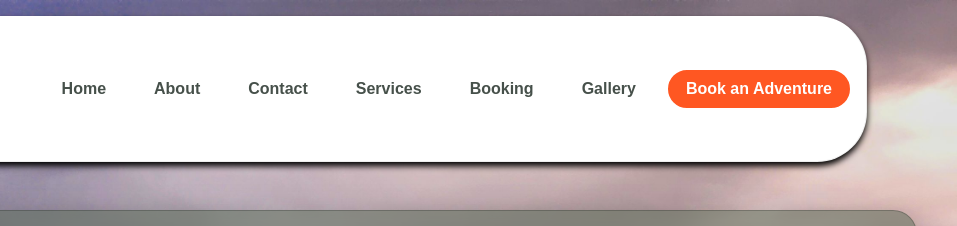
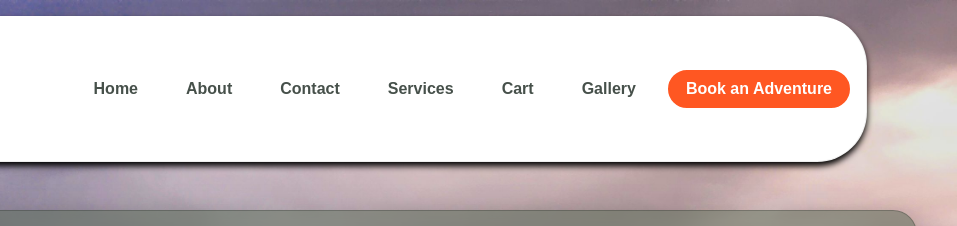
Before and after one commit to veniciaa/Adventure-SA-Website-, a plain HTML site: page about.html in a window 1280 px wide. Shown: the top 226 px of the page, 323-1280 px from the left. Drawn offline with Linux system fonts and the light colour scheme.

Commit message:
Restored calculate html.Change nav name for calculate html

```diff
--- a/about.html
+++ b/about.html
@@ -35,7 +35,7 @@
                 <li><a href="about.html">About</a></li>
                 <li><a href="contact.html">Contact</a></li>
                 <li><a href="services.html">Services</a></li>
-                <li><a href="booking.html">Booking</a></li>
+                <li><a href="calculate.html">Cart</a></li>
                 <li><a href="gallery.html">Gallery</a></li>
                 <li class="mobile-book">
                     <a href="booking.html" class="btn btn-primary">
```
Also changed, not shown: booking.html (+1 -1 lines), contact.html (+1 -1 lines), gallery.html (+1 -1 lines), index.html (+1 -1 lines).
